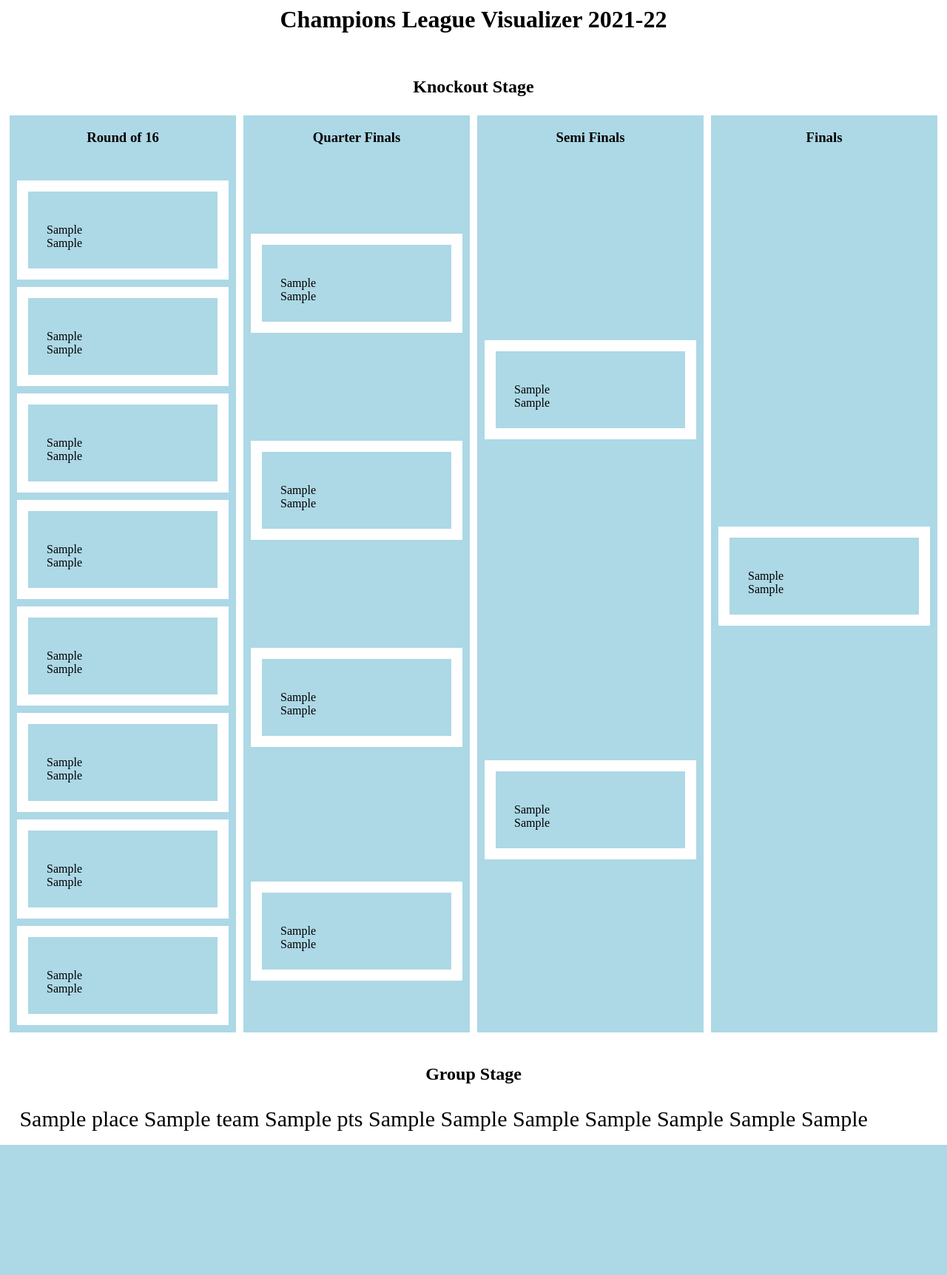
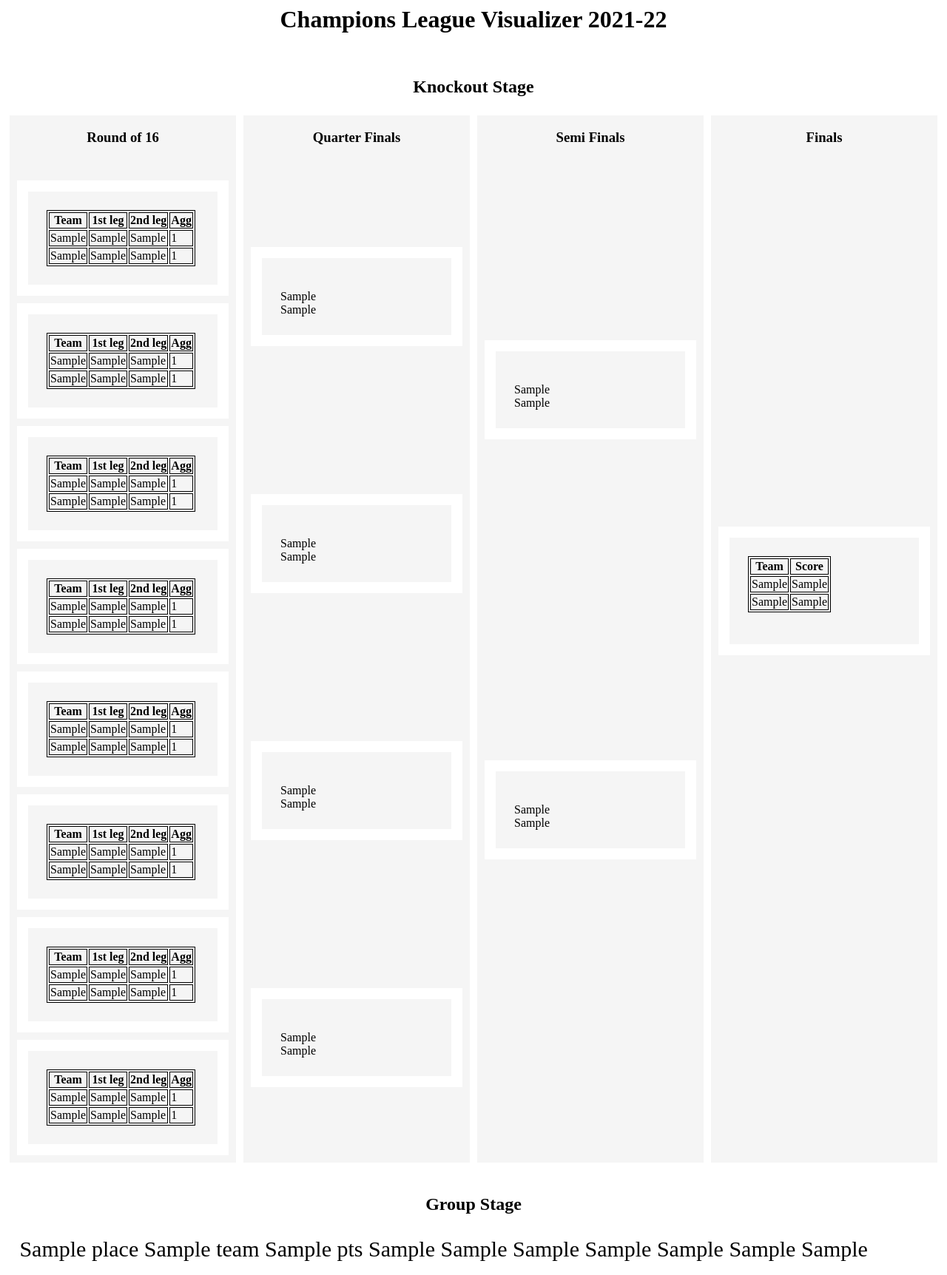
Before and after one commit to jacopofranciosiwisc/champions_league_visualizer, a Flask app: template champions_league_visualizer/templates/index.html in a window 1280 px wide. Shown: the whole page at 74% size. Before the commit the page ends 1548 px from the top, so only its background shows below. Run offline with Flask 2, Linux system fonts and the light colour scheme; the template is opened without the code that fills it: most values are stand-ins (such as "Sample title", 1, 10 or a date in 2020).

Commit message:
updates to index.html to make the webpage dynamic

```diff
--- a/champions_league_visualizer/templates/index.html
+++ b/champions_league_visualizer/templates/index.html
@@ -11,17 +11,34 @@
             <br>
             {% for i in range(8) %}
                 <div class="box">
-                    <br>
-                    {{knockout.iloc[i]['Tm1']}}
-                    <br>
-                    {{knockout.iloc[i][' Tm2']}}
-                    <br>
+
+
+                    <table>
+                        <tr>
+                            <th>Team</th>
+                            <th>1st leg</th>
+                            <th>2nd leg</th>
+                            <th>Agg</th>
+                        </tr>
+                        <tr>
+                            <td>{{knockout.iloc[i]['Tm1']}}</td>
+                            <td>{{knockout.iloc[i][' Gm1Tm1']}}</td>
+                            <td>{{knockout.iloc[i][' Gm1Tm2']}}</td>
+                            <td>{{knockout.iloc[i]['total_Tm1']}}</td>
+                        </tr>
+                        <tr>
+                            <td>{{knockout.iloc[i][' Tm2']}}</td>
+                            <td>{{knockout.iloc[i][' Gm1Tm2']}}</td>
+                            <td>{{knockout.iloc[i][' Gm2Tm2']}}</td>
+                            <td>{{knockout.iloc[i]['total_Tm2']}}</td>
+                        </tr>
+                    </table>
                 </div>
             {% endfor %}
         </div>
         <div class="item">
             <h3>Quarter Finals</h3>
-            <br><br><br><br><br>
+            <br><br><br><br><br><br>
             <div class="box">
                 <br>
                 {{knockout.iloc[8]['Tm1']}}
@@ -29,7 +46,7 @@
                 {{knockout.iloc[8][' Tm2']}}
                 <br>
             </div>
-            <br><br><br><br><br><br><br>
+            <br><br><br><br><br><br><br><br><br><br>
             <div class="box">
                 <br>
                 {{knockout.iloc[9]['Tm1']}}
@@ -37,7 +54,7 @@
                 {{knockout.iloc[9][' Tm2']}}
                 <br>
             </div>
-            <br><br><br><br><br><br><br>
+            <br><br><br><br><br><br><br><br><br><br>
             <div class="box">
                 <br>
                 {{knockout.iloc[10]['Tm1']}}
@@ -45,7 +62,7 @@
                 {{knockout.iloc[10][' Tm2']}}
                 <br>
             </div>
-            <br><br><br><br><br><br><br><br><br>
+            <br><br><br><br><br><br><br><br><br><br>
             <div class="box">
                 <br>
                 {{knockout.iloc[11]['Tm1']}}
@@ -77,10 +94,22 @@
             <h3>Finals</h3>
             <br><br><br><br><br><br><br><br><br><br><br><br><br><br><br><br><br><br><br><br><br><br><br><br><br><br><br>
             <div class="box">
-                <br>
-                {{knockout.iloc[14]['Tm1']}}
-                <br>
-                {{knockout.iloc[14][' Tm2']}}
+                <table>
+                    <tr>
+                        <th>Team</th>
+                        <th>Score</th>
+                    </tr>
+                    <tr>
+                        <td>{{knockout.iloc[14]['Tm1']}}</td>
+                        <td>{{knockout.iloc[14][' Gm1Tm1']}}</td>
+                    </tr>
+                    <tr>
+                        <td>{{knockout.iloc[14][' Tm2']}}</td>
+                        <td>{{knockout.iloc[14][' Gm1Tm2']}}</td>
+                    </tr>
+
+
+                </table>
                 <br>
             </div>
         </div>
@@ -160,7 +189,7 @@
   display: flex;
     }
     .item {
-    background: lightblue;
+    background: whitesmoke;
     flex-basis: 25%;
     margin: 5px;
     }
```
Also changed, not shown: 1 other file.
